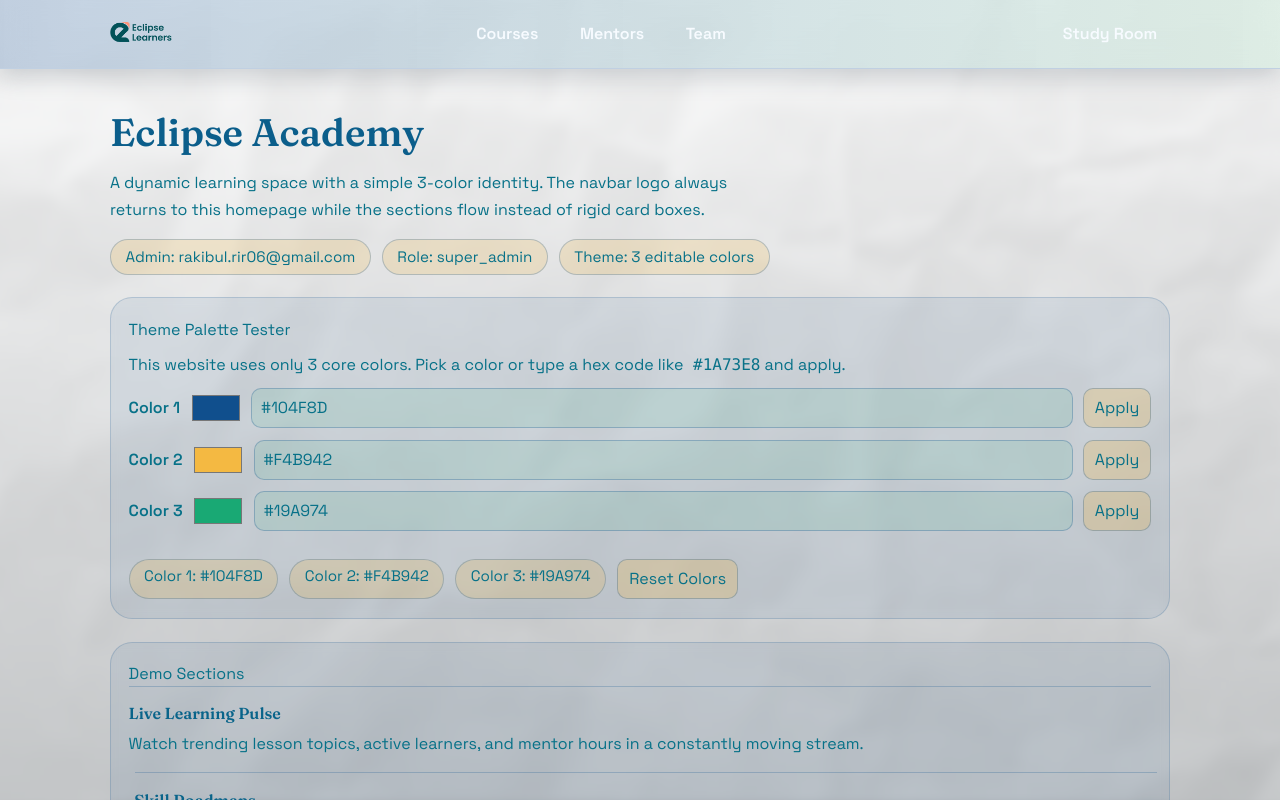
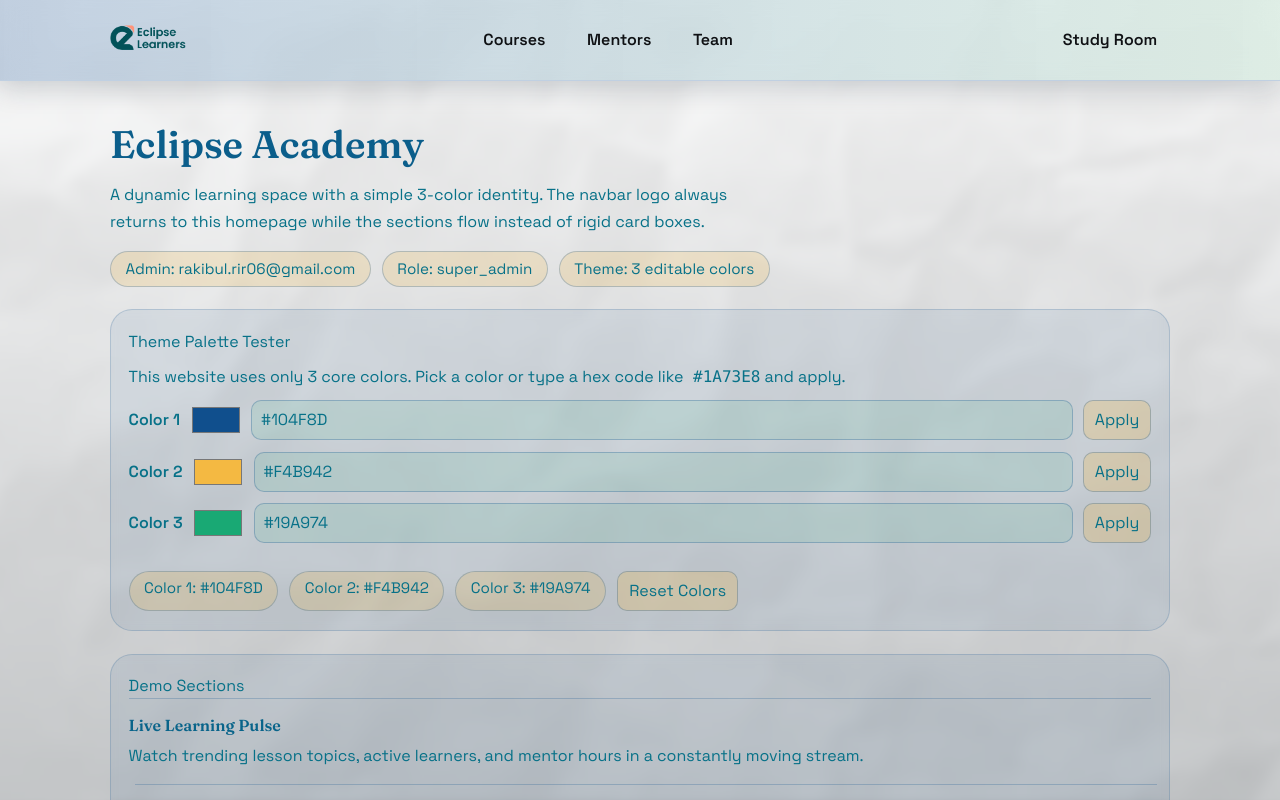
Before and after one commit to RakibulIslam1/eclipse, a Next.js app: page / in a window 1280 px wide. Shown: the top 800 px of the page. Built offline with nearby package versions, Linux system fonts and the light colour scheme.

Commit message:
Increase navbar logo size and set nav text black

```diff
--- a/src/app/globals.css
+++ b/src/app/globals.css
@@ -72,7 +72,7 @@ a {
 }
 
 .brand-logo {
-  height: 52px;
+  height: 64px;
   width: auto;
 }
 
@@ -81,7 +81,7 @@ a {
   gap: 1rem;
   flex-wrap: wrap;
   font-weight: 600;
-  color: #f7fbff;
+  color: #0f1114;
 }
 
 .nav-links-center {
@@ -260,7 +260,7 @@ a {
   }
 
   .brand-logo {
-    height: 46px;
+    height: 52px;
   }
 
   .palette-row {
--- a/src/app/layout.tsx
+++ b/src/app/layout.tsx
@@ -42,8 +42,8 @@ export default function RootLayout({
                 <Image
                   src="/brand/navbar_logo.png"
                   alt="Eclipse"
-                  width={248}
-                  height={62}
+                  width={310}
+                  height={78}
                   className="brand-logo"
                   priority
                 />
```
